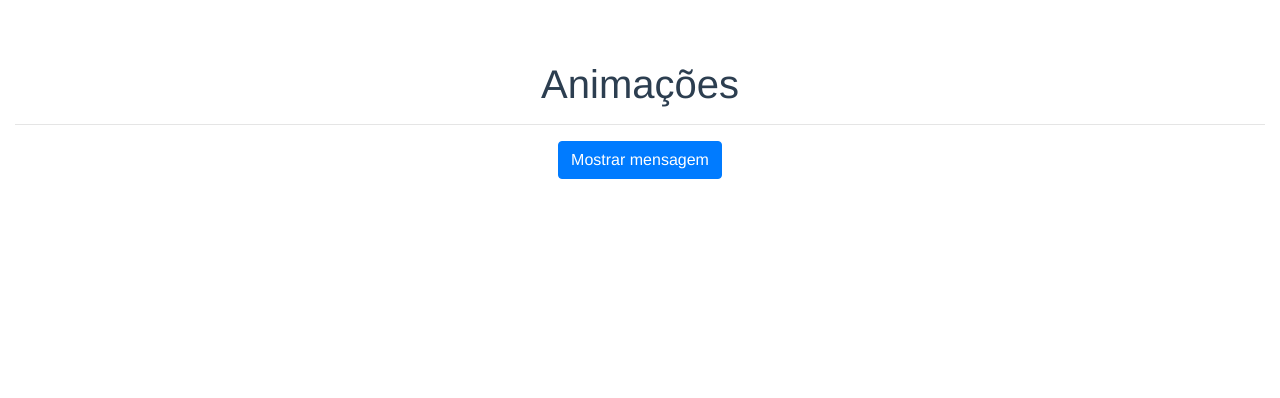
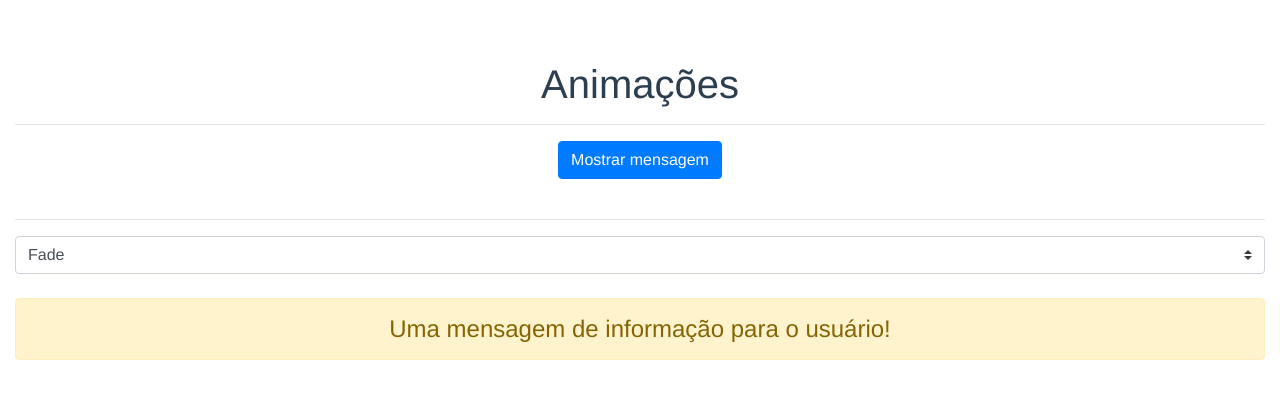
Before and after one commit to dimascapelari/animacoes-exercicios, a Vue app: page / in a window 1280 px wide. Shown: the top 398 px of the page. Built offline with nearby package versions, Linux system fonts and the light colour scheme.

Commit message:
Transicionar multiplos elementos

```diff
--- a/src/App.vue
+++ b/src/App.vue
@@ -7,10 +7,9 @@
     >
     <transition name="fade" appear>
       <b-alert variant="info" show v-if="exibir">{{ msg }}</b-alert>
-      <!-- <p v-if="exibir">{{ msg }}</p> -->
     </transition>
 
-    <transition name="slide" appear>
+    <transition name="slide" type="animation" appear>
       <b-alert variant="info" show v-if="exibir">{{ msg }}</b-alert>
     </transition>
 
@@ -20,6 +19,20 @@
     >
       <b-alert variant="info" show v-if="exibir">{{ msg }}</b-alert>
     </transition>
+
+    <!-- controla daqui -->
+    <hr />
+    <b-select v-model="tipoAnimacao" class="mb-4">
+      <option value="fade">Fade</option>
+      <option value="slide">Slide</option>
+    </b-select>
+
+    <!-- mode out-in primeiro um sai para depois o outro entrar -->
+    <transition :name="tipoAnimacao" mode="out-in">
+      <b-alert variant="info" show v-if="exibir" key="info">{{ msg }}</b-alert>
+      <b-alert variant="warning" show v-else key="warning">{{ msg }}</b-alert>
+    </transition>
+    <!-- até aqui -->
   </div>
 </template>
 
@@ -29,6 +42,7 @@ export default {
     return {
       msg: "Uma mensagem de informação para o usuário!",
       exibir: false,
+      tipoAnimacao: "fade",
     };
   },
 };
```
